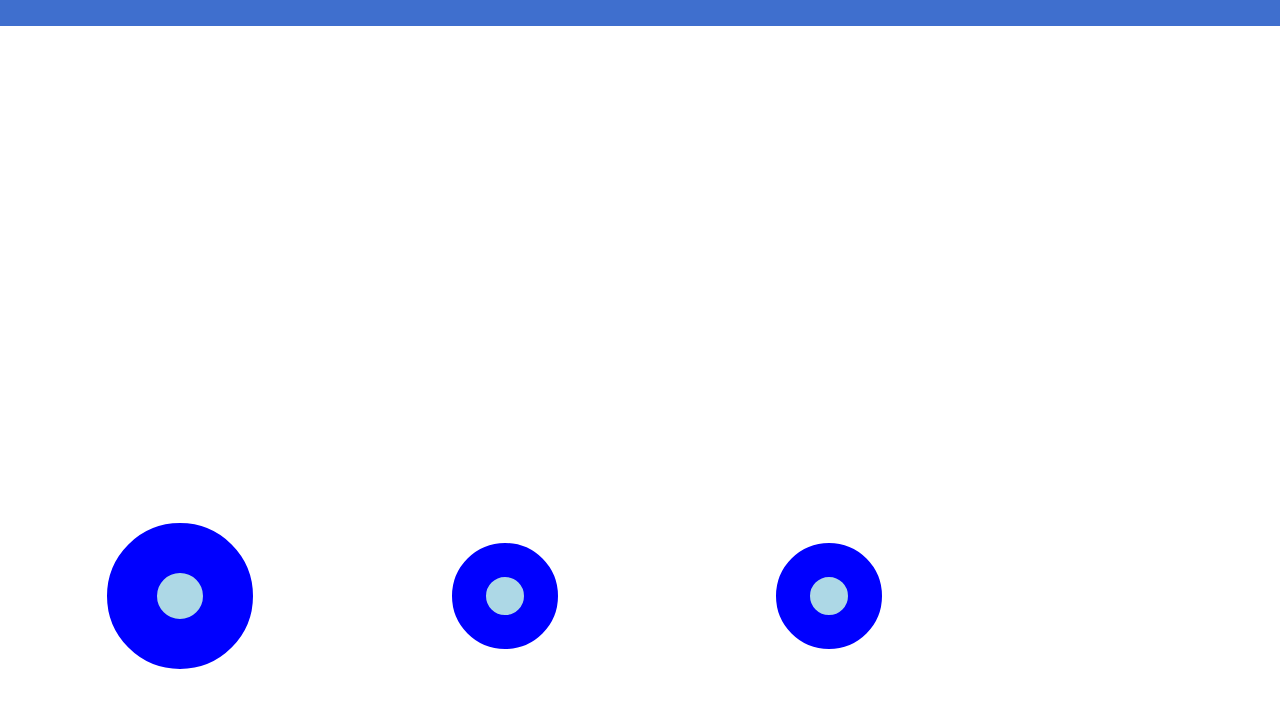
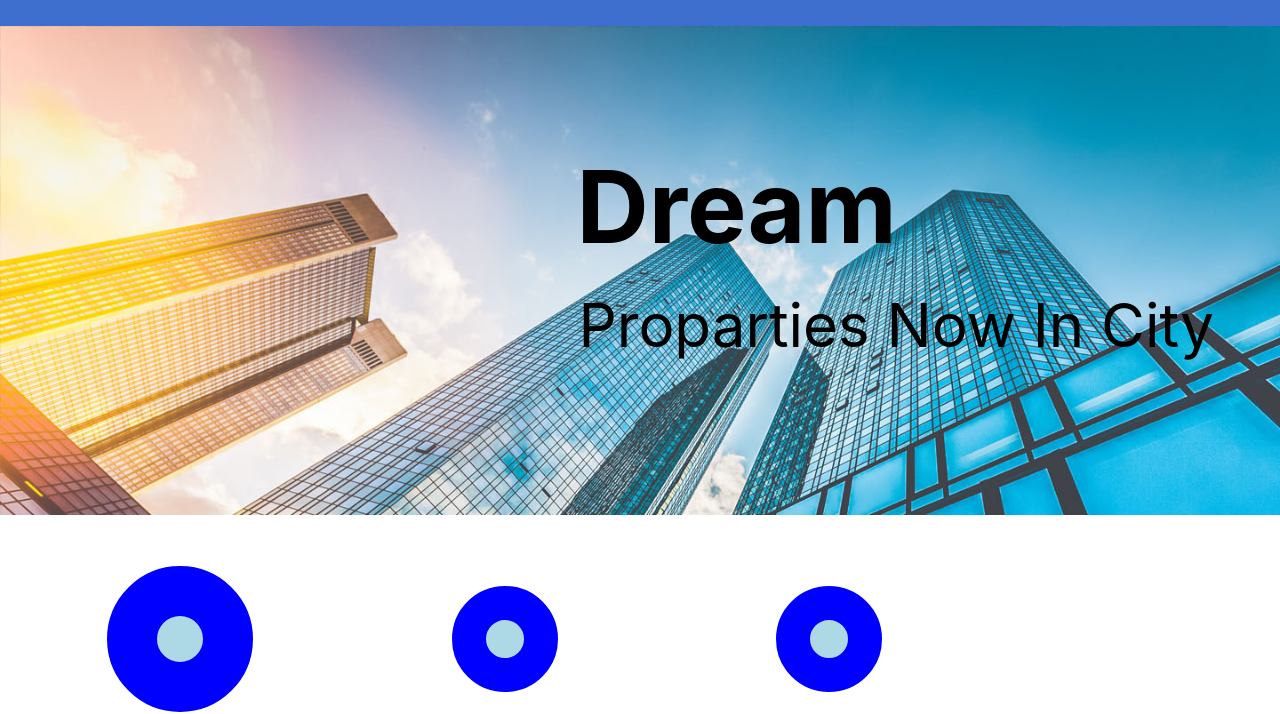
Before and after one commit to YlliPrapashtica/INT20_21_Gr17, a plain HTML site: page about.html in a window 1280 px wide. Shown: the part 94-808 px from the top of the page. Drawn offline with Linux system fonts and the light colour scheme.

Commit message:
Corrections

```diff
--- a/about.html
+++ b/about.html
@@ -11,7 +11,6 @@
 </head>
 <body>
 	<button onclick="topFunction()" id="TOPButton" title="Go to top">Top of the page</button>
-	<div style="background-image: url(img/about.jpg);">
 
 
     <div id="header">
@@ -33,13 +32,16 @@
 </div>
 
 
-        <div style="max-width: 100%;height: 450px;"></div>
-        <div class="First-image">
-    <a class="row">Dream <br> </a>
-    <a class="row2">Proparties <br>Now In City</a>
+          <div>
+          	<img id="Firstimage" src="img/about.jpg" style="max-width: 100%">
+          	<div class="Firstimagetxt">
 
-</div>
-    </div>
+            <h1>Dream</h1><br>
+            <p>Proparties Now In City</p><br>
+            </div>
+        </div>
+
+
     <svg width="320" height="250">
     	<circle cx="180" cy="120" r="48" stroke="blue"
     	stroke-width="50" fill="lightblue"></circle>
@@ -61,7 +63,7 @@
 
 <table class="tabela1">
     <tr>
-        <td bgcolor="grey">
+        <td>
           <div class="about_img" style="padding-top: 20px; padding-left: 20px;">
           <img src="img/aboutbuilding.jpg" border="2px"  title="Buildings" align="left" width="604.5px" height="432px">
           </div>
@@ -283,7 +285,7 @@
 
   </div>
 
-  </div>
+  </div
 
   </body>
   <script>
--- a/css/about.css
+++ b/css/about.css
@@ -1,16 +1,24 @@
 
-.First-image {
-  position: absolute;
-  bottom: 20%;
-  left: 60%;
-  background-color: transparent;
-  color: white;
-  padding-left: 20px;
-  padding-right: 20px;
-  max-width:100%;
+
+  div.Firstimagetxt{
+    position: absolute;
+    top: 30%;
+    right: 5%;
+    color: black;
+
 }
+.Firstimagetxt h1{
+    font-size: 100px;
+}
+.Firstimagetxt p{
+    transition:.7s;
+    font-size: 60px;
+}
+
+
 .MainImage{
-max-width:100%;}
+max-width:100%;
+}
 
 .row {
 font-family: Arial, Helvetica, sans-serif;
```
